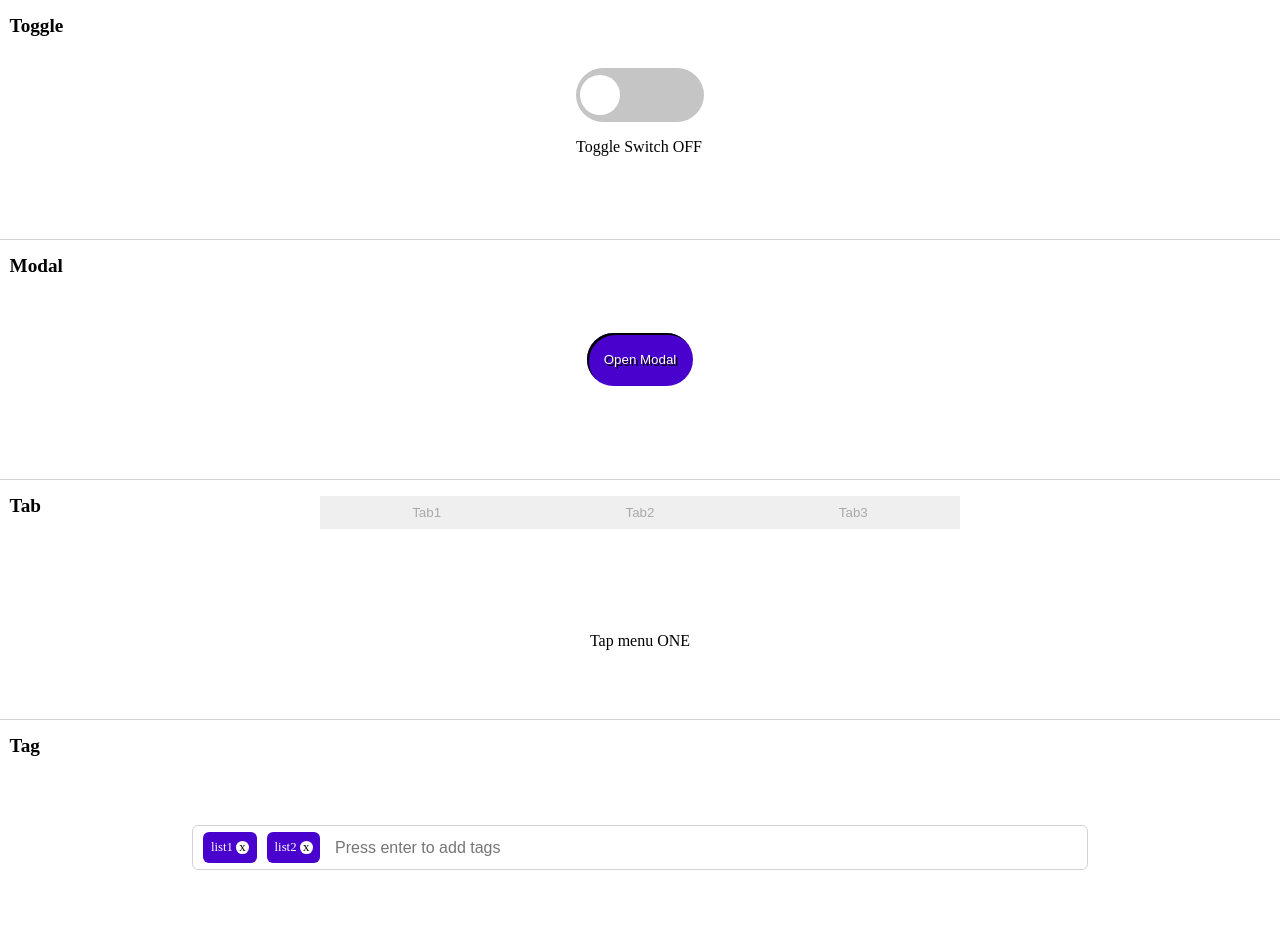
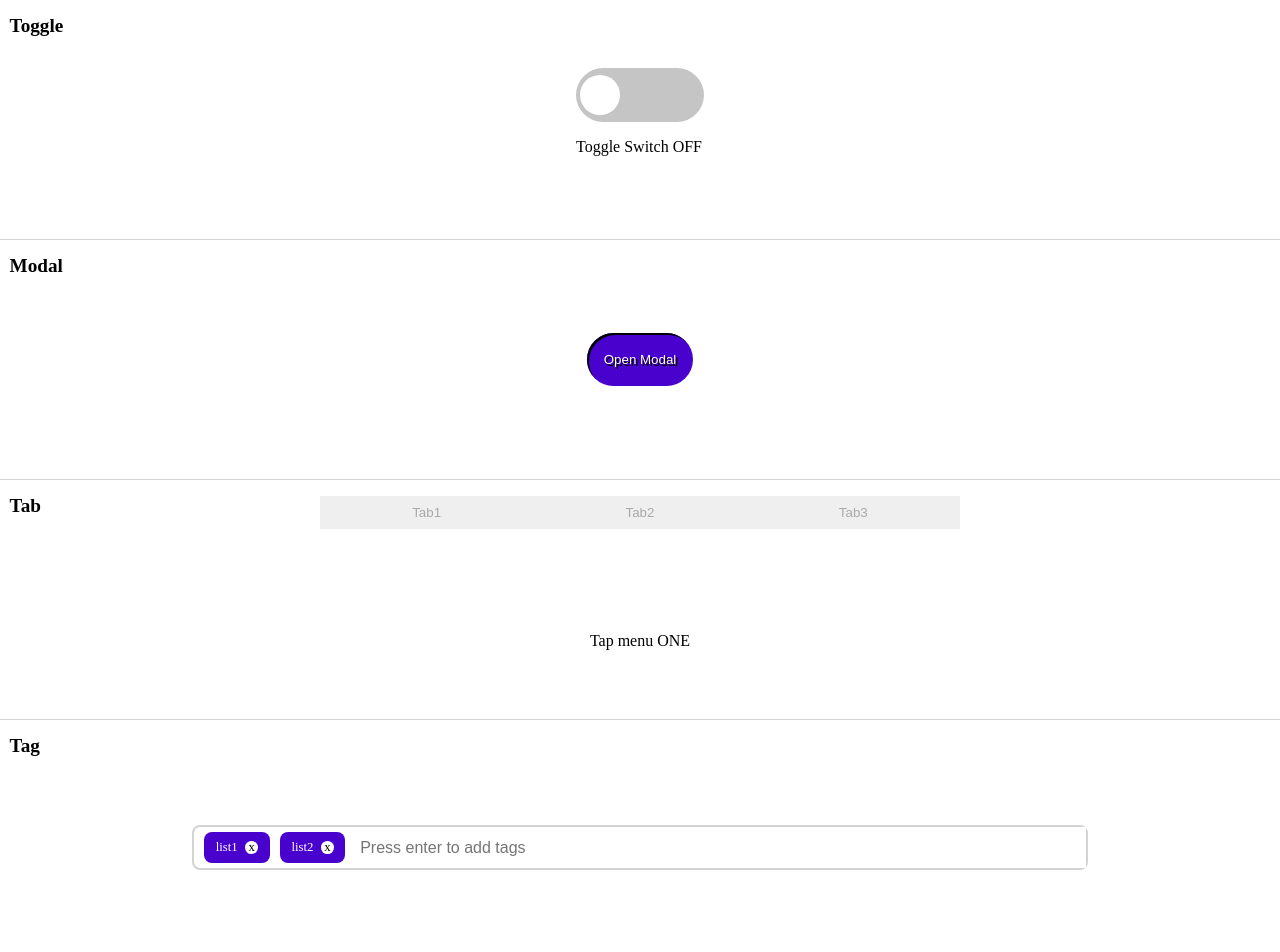
Before and after one commit to SpearJin/react_web_feature, a React (Create React App) app: page / in a window 1280 px wide. Shown: the top 952 px of the page. Built offline with nearby package versions, Linux system fonts and the light colour scheme.

Commit message:
tag css 수정

```diff
--- a/src/components/tag/tag.css
+++ b/src/components/tag/tag.css
@@ -24,8 +24,8 @@
   width: 70%;
   height: 20%;
   padding: 0;
-  border-radius: 6px;
-  border: 1px solid lightgray;
+  border-radius: 8px;
+  border: 2px solid lightgray;
 }
 
 .tag_list:focus-within {
@@ -33,9 +33,13 @@
 }
 
 .tag_item {
+  display: flex;
+  align-items: center;
+  justify-content: space-around;
+  width: 6em;
   margin-left: 0.8em;
   padding: 0.6em;
-  border-radius: 6px;
+  border-radius: 8px;
   background-color: #4902ce;
   color: #fff;
   font-size: 0.8rem;
@@ -55,6 +59,7 @@
 }
 
 .tag_input {
+  width: 100%;
   height: 100%;
   margin-left: 0.8em;
   border: none;
--- a/src/components/tag/tag.jsx
+++ b/src/components/tag/tag.jsx
@@ -8,13 +8,13 @@ const Tag = (props) => {
     <div className='tag'>
       <h1 className='title'>Tag</h1>
       <div className='tag_container'>
-        <ul className='tag_list' htmlFor='in'>
+        <ul className='tag_list'>
           {tagList.map((tag) => (
             <li className='tag_item'>
               {tag} <span className='tag_item-delete'>x</span>
             </li>
           ))}
-          <input className='tag_input' id='in' type='text' placeholder='Press enter to add tags'></input>
+          <input className='tag_input' type='text' placeholder='Press enter to add tags'></input>
         </ul>
       </div>
     </div>
```
